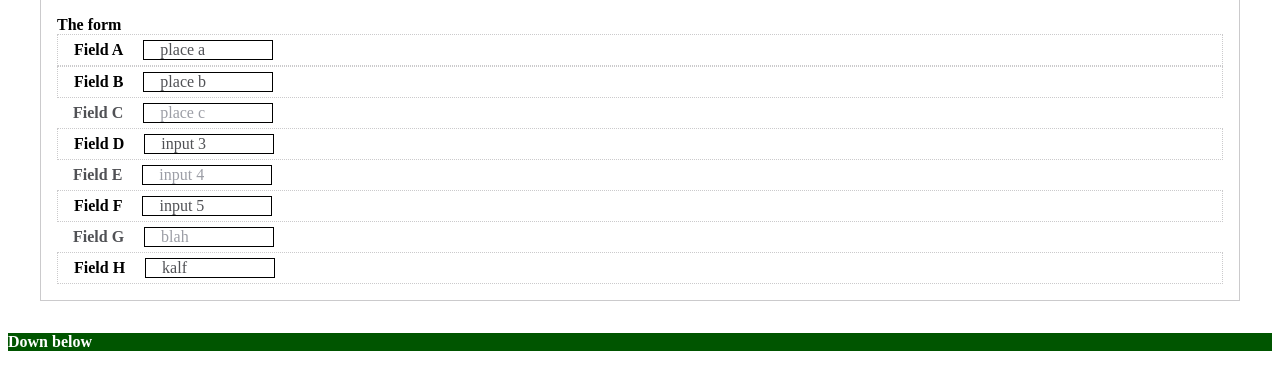
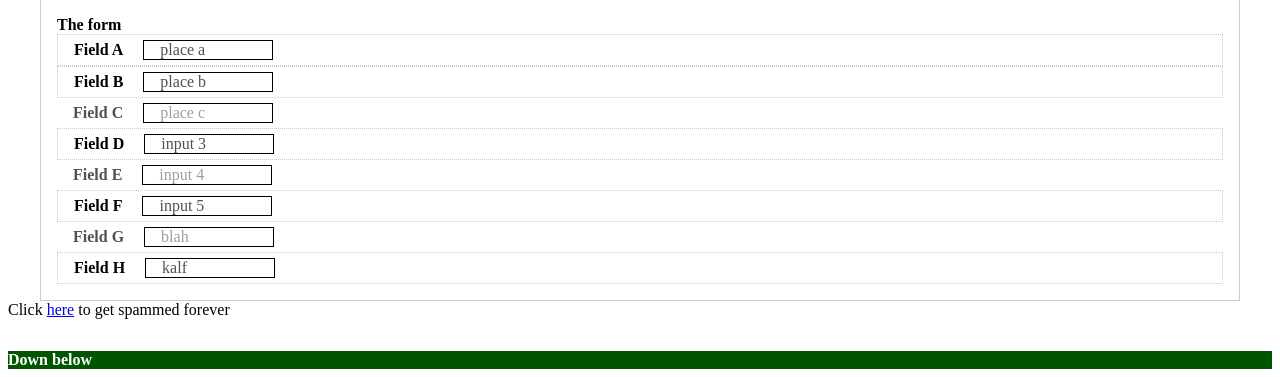
Before and after one commit to xrg/behave_manners, a Flask app: page /rich-form in a window 1280 px wide. Shown: the part 534-911 px from the top of the page. Before the commit the page ends 885 px from the top, so only its background shows below. Run offline with Flask 2, Linux system fonts and the light colour scheme.

Commit message:
examples/rich-form: demo corner case of element text() matching
In this case, starting text node can be matched, but ending node
is interrupted by the `<a>` element.

```diff
--- a/examples/fsite/templates/rich-form.html
+++ b/examples/fsite/templates/rich-form.html
@@ -138,6 +138,11 @@
 
     </main>
 
+    <div class="for-spam">
+        <span id="spam">Click <a href="/spam-me">here</a> to get spammed forever
+        </span>
+    </div>
+
     <footer>
         Down below
     </footer>
--- a/examples/mini_site/site/rich-form.html
+++ b/examples/mini_site/site/rich-form.html
@@ -26,5 +26,7 @@
         </div>
     </main>
 
+    <div class="for-spam">
+        <span this="spam" id="[]">Click <a href="[]">here</a>to get spammed forever</span>
 </body>
 </html>
```
